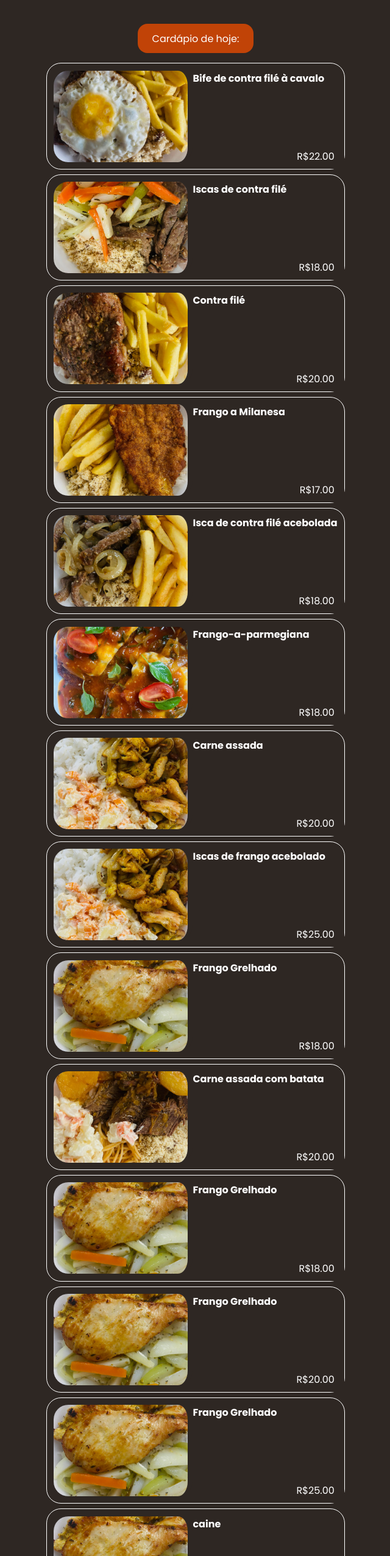
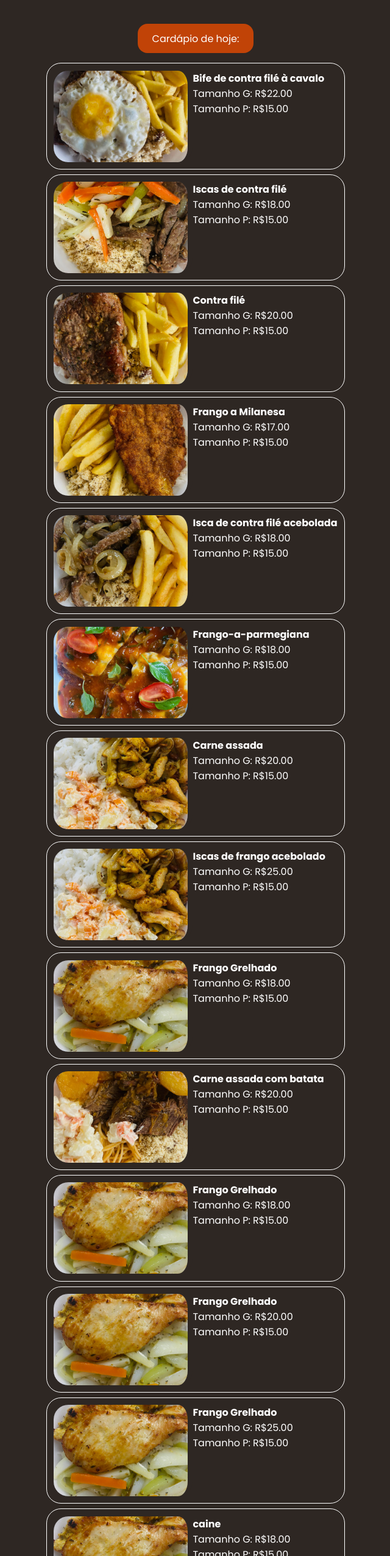
Before and after one commit to pamedsi/saborosofront, an Angular app: page / in a window 1280 px wide. Shown: the part 94-2646 px from the top of the page at 61% size, without its empty margins (319-959 px from the left). Built offline with nearby package versions, Linux system fonts and the light colour scheme.

Commit message:
adiciona preço do tamanho P ao cardápio

```diff
--- a/src/app/Components/menu-item/menu-item.component.css
+++ b/src/app/Components/menu-item/menu-item.component.css
@@ -1,5 +1,4 @@
 .menu-item {
-  position: relative;
   margin: 0.5rem;
   padding: 0.7rem;
   border: 0.1rem solid;
@@ -12,21 +11,9 @@
   font-weight: bold;
 }
 
-.price {
-  position: absolute;
-  padding: 0 1rem 0.5rem 0;
-  bottom: 0;
-  right: 0;
-}
-
-tr {
-  background-color: black;
-}
-
 .description{
   display: flex;
   flex-direction: column;
-  justify-content: space-between;
 }
 
 img {
@@ -34,7 +21,3 @@ img {
   border-radius: 1.5rem;
   padding-right: 0.5rem;
 }
-
-table.menu-item td:nth-child(2) {
-  padding-left: 1rem;
-}
--- a/src/app/Components/menu-item/menu-item.component.html
+++ b/src/app/Components/menu-item/menu-item.component.html
@@ -3,6 +3,7 @@
 
     <div class="description">
         <div class="title">{{ title }}</div>
-        <div class="price"> R{{ price | currency }}</div>
+        <div class="priceG">Tamanho G: R{{ priceG | currency }}</div>
+        <div class="priceP">Tamanho P: R{{ priceP | currency }}</div>
     </div>
 </section>
--- a/src/app/Components/menu-item/menu-item.component.ts
+++ b/src/app/Components/menu-item/menu-item.component.ts
@@ -8,5 +8,6 @@ import { Component, Input } from '@angular/core';
 export class MenuItemComponent {
   @Input() pic: string;
   @Input() title: string;
-  @Input() price: string;
+  @Input() priceG: string = "20";
+  @Input() priceP: string = "15";
 }
--- a/src/app/Components/menu/menu.component.html
+++ b/src/app/Components/menu/menu.component.html
@@ -1,17 +1,17 @@
 <section class="menu">
-  <app-menu-item  pic="../assets/bife-a-cavalo.jpeg" title="Bife de contra filé à cavalo " price="22"></app-menu-item>
-  <app-menu-item  pic="../assets/iscas-de-contra-file.jpeg" title="Iscas de contra filé" price="18"></app-menu-item>
-  <app-menu-item  pic="../assets/contra-file.jpeg" title="Contra filé" price="20"></app-menu-item>
-  <app-menu-item  pic="../assets/frango-a-milanesa.jpeg" title="Frango a Milanesa" price="17"></app-menu-item>
-  <app-menu-item  pic="../assets/iscas-de-contra-file-acebolada.jpeg" title="Isca de contra filé acebolada" price="18"></app-menu-item>
-  <app-menu-item  pic="../assets/frango-a-parmegiana.jpeg" title="Frango-a-parmegiana" price="18"></app-menu-item>
-  <app-menu-item  pic="../assets/iscas-de-frango-acebolada.jpeg" title="Carne assada" price="20"></app-menu-item>
-  <app-menu-item  pic="../assets/iscas-de-frango-acebolada.jpeg" title="Iscas de frango acebolado" price="25"></app-menu-item>
-  <app-menu-item  pic="../assets/frango-grelhado.jpeg" title="Frango Grelhado" price="18"></app-menu-item>
-  <app-menu-item  pic="../assets/carne-assada-com-batata.jpeg" title="Carne assada com batata" price="20"></app-menu-item>
-  <app-menu-item  pic="../assets/frango-grelhado.jpeg" title="Frango Grelhado" price="18"></app-menu-item>
-  <app-menu-item  pic="../assets/frango-grelhado.jpeg" title="Frango Grelhado" price="20  "></app-menu-item>
-  <app-menu-item  pic="../assets/frango-grelhado.jpeg" title="Frango Grelhado" price="25"></app-menu-item>
-  <app-menu-item  pic="../assets/frango-grelhado.jpeg" title="caine" price="18"></app-menu-item>
+  <app-menu-item  pic="../assets/bife-a-cavalo.jpeg" title="Bife de contra filé à cavalo " priceG="22"></app-menu-item>
+  <app-menu-item  pic="../assets/iscas-de-contra-file.jpeg" title="Iscas de contra filé" priceG="18"></app-menu-item>
+  <app-menu-item  pic="../assets/contra-file.jpeg" title="Contra filé" priceG="20"></app-menu-item>
+  <app-menu-item  pic="../assets/frango-a-milanesa.jpeg" title="Frango a Milanesa" priceG="17"></app-menu-item>
+  <app-menu-item  pic="../assets/iscas-de-contra-file-acebolada.jpeg" title="Isca de contra filé acebolada" priceG="18"></app-menu-item>
+  <app-menu-item  pic="../assets/frango-a-parmegiana.jpeg" title="Frango-a-parmegiana" priceG="18"></app-menu-item>
+  <app-menu-item  pic="../assets/iscas-de-frango-acebolada.jpeg" title="Carne assada" priceG="20"></app-menu-item>
+  <app-menu-item  pic="../assets/iscas-de-frango-acebolada.jpeg" title="Iscas de frango acebolado" priceG="25"></app-menu-item>
+  <app-menu-item  pic="../assets/frango-grelhado.jpeg" title="Frango Grelhado" priceG="18"></app-menu-item>
+  <app-menu-item  pic="../assets/carne-assada-com-batata.jpeg" title="Carne assada com batata" priceG="20"></app-menu-item>
+  <app-menu-item  pic="../assets/frango-grelhado.jpeg" title="Frango Grelhado" priceG="18"></app-menu-item>
+  <app-menu-item  pic="../assets/frango-grelhado.jpeg" title="Frango Grelhado" priceG="20  "></app-menu-item>
+  <app-menu-item  pic="../assets/frango-grelhado.jpeg" title="Frango Grelhado" priceG="25"></app-menu-item>
+  <app-menu-item  pic="../assets/frango-grelhado.jpeg" title="caine" priceG="18"></app-menu-item>
 
 </section>
```
